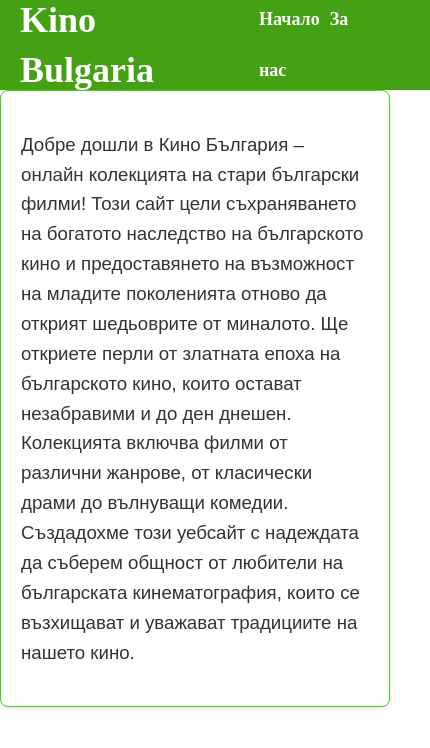
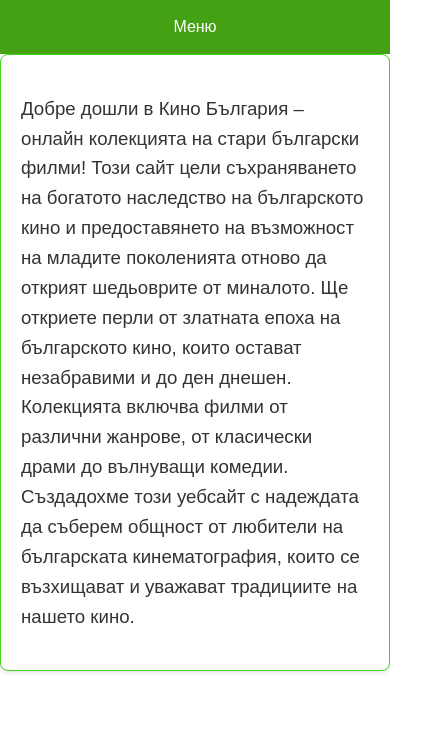
Before and after one commit to bachomecho/kinobulgaria, a React (Vite) app: page /about in a window 390 px wide. Shown: the top 748 px of the page, 430 px wide, since content can reach past the window. Built offline with nearby package versions, Linux system fonts and the light colour scheme.

Commit message:
feat: mobile responsiveness

```diff
--- a/package.json
+++ b/package.json
@@ -4,7 +4,6 @@
   "version": "0.0.0",
   "type": "module",
   "scripts": {
-    "lint": "eslint . --ext ts,tsx --report-unused-disable-directives --max-warnings 0",
     "preview": "vite preview",
     "client:dev": "vite",
     "server:dev": "npx tsx ./server/server.ts",
--- a/src/App.tsx
+++ b/src/App.tsx
@@ -5,13 +5,6 @@ import About from "./components/About";
 export default function App() {
   return (
     <div className="wrapper">
-      <nav>
-        <ul>
-          <li>
-            <a href="/"></a>
-          </li>
-        </ul>
-      </nav>
       <BrowserRouter>
         <Routes>
           <Route path="/" element={<Home />} />
--- a/src/components/Home.tsx
+++ b/src/components/Home.tsx
@@ -4,7 +4,6 @@ import Search from "./Search";
 import Navigation from "./Navigation";
 
 // TODO: close button for iFrame (maybe a modal instead of an iframe?)
-// TODO: handle unavailable videos
 
 interface Movie {
   title: string;
--- a/src/components/Navigation.tsx
+++ b/src/components/Navigation.tsx
@@ -2,21 +2,29 @@ function Navigation() {
   return (
     <>
       <h2>
-        <a href="/">
-          <h2>Kino Bulgaria</h2>
-        </a>
+        <a href="/">Kino Bulgaria</a>
       </h2>
       <nav>
-        <ul>
+        <ul className="navigation-menu">
           <li>
-            <a className="navigation" href="/">
-              Начало
-            </a>
-            <a className="navigation" href="/about">
-              За нас
-            </a>
+            <a href="/">Начало</a>
+            <a href="/about">За нас</a>
           </li>
         </ul>
+
+        <div className="dropdown-menu">
+          <button className="dropbtn">Меню</button>
+          <div className="dropdown-content">
+            <ul>
+              <li>
+                <a href="/">Начало</a>
+              </li>
+              <li>
+                <a href="/about">За нас</a>
+              </li>
+            </ul>
+          </div>
+        </div>
       </nav>
     </>
   );
--- a/src/index.css
+++ b/src/index.css
@@ -6,20 +6,25 @@
 
 header {
   display: flex;
-  height: 50px;
-  line-height: 50px;
-  padding: 20px;
+  position: relative;
+  height: 10%;
+  line-height: 10%;
+  padding: auto;
   background-color: #43a113;
   justify-content: center;
   width: 100%;
   align-items: center;
+  overflow: hidden;
 }
 
 h2 {
-  font-size: 36px;
+  display: block;
+  white-space: wrap;
+  font-size: 20px;
   text-align: left;
   flex-grow: 0.8;
   color: white;
+  padding: 1%;
 }
 
 p {
@@ -52,7 +57,8 @@ p {
 }
 
 body {
-  margin: 0%;
+  margin: 0;
+  padding: 0;
   overflow-x: hidden;
 }
 
@@ -78,31 +84,105 @@ body {
 }
 
 nav {
-  align-items: center; /* Add this line to vertically align the nav items */
+  align-items: center;
 }
 
 ul {
   list-style-type: none;
   margin: 0;
   padding: 0;
-  display: flex;
+  display: contents;
 }
 
 li {
   list-style-type: none;
-  margin-right: 20px;
-  margin-left: 20px;
 }
 
 a {
   text-decoration: none;
 }
 
-.navigation {
+.navigation-menu li > a {
   color: white;
+  padding-right: 10px;
+}
+
+div a {
+  color: white;
+}
+
+.navigation-menu {
   font-weight: bold;
   font-size: 18px;
-  margin-right: 10px;
+  font-size-adjust: inherit;
+  margin: auto;
+}
+
+.dropdown-menu {
+  display: flex-wrap;
+  padding: 10px;
+  margin: auto;
+  position: relative;
+  z-index: 1000;
+}
+
+.dropbtn {
+  background-color: #43a113;
+  color: white;
+  padding: 8px;
+  font-size: 16px;
+  border: 0;
+  cursor: pointer;
+  border-radius: 5px;
+  margin: 0 auto;
+  display: block;
+  width: 100%;
+  text-align: center;
+}
+
+.dropdown-content {
+  display: none;
+  position: relative;
+  background-color: #43a113;
+  min-width: 85px;
+  box-shadow: 0px 8px 16px 0px rgba(0, 0, 0, 0.2);
+  z-index: 100;
+}
+
+.dropdown-content ul {
+  position: absolute;
+  left: 0;
+  top: 100%;
+  width: 100%;
+}
+.dropdown-content ul > li {
+  padding: 10px 7px;
+}
+
+.dropdown-content div:hover {
+  background-color: #49b015;
+}
+
+.dropdown-menu:hover .dropdown-content {
+  display: inline;
+}
+
+@media screen and (max-width: 767px) {
+  .navigation-menu {
+    display: none;
+  }
+}
+
+@media screen and (max-width: 410px) {
+  h2 {
+    display: none;
+  }
+}
+
+@media screen and (min-width: 768px) {
+  .dropdown-menu {
+    display: none;
+  }
 }
 
 .about-paragraph {
```
Also changed, not shown: public/assets/static/icons/hamburger_menu.png (added), 1 other file (tests, documents, lock files or other folders).
